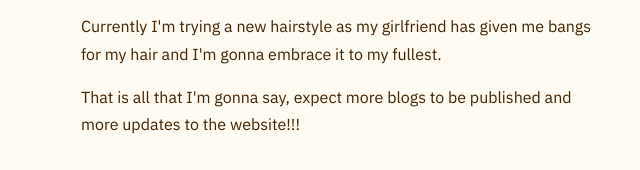
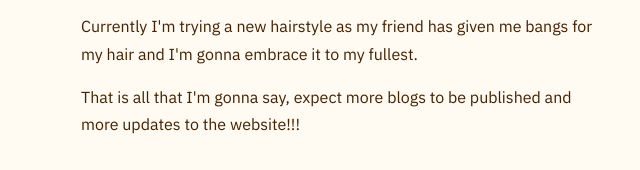
Before and after one commit to junienet/junienet.github.io, an Eleventy site: page src/content/posts/rewritten.md in a window 1280 px wide. Shown: the part 506-676 px from the top of the page, 415-1055 px from the left. Built offline with nearby package versions, Linux system fonts and the light colour scheme; Eleventy itself is replaced by a stand-in of ours; files that its build step writes are made by us from their sources.

Commit message:
Rewriting rewritten

```diff
--- a/src/content/posts/rewritten.md
+++ b/src/content/posts/rewritten.md
@@ -15,6 +15,6 @@ So what have I been up to you may be asking? I finished 2 semesters of universit
 
 Just recently I sold off my old ThinkPad to buy a new ThinkPad since I need a battery-efficient laptop to last a whole workday unplugged.
 
-Currently I'm trying a new hairstyle as my girlfriend has given me bangs for my hair and I'm gonna embrace it to my fullest.
+Currently I'm trying a new hairstyle as my friend has given me bangs for my hair and I'm gonna embrace it to my fullest.
 
 That is all that I'm gonna say, expect more blogs to be published and more updates to the website!!!
```
